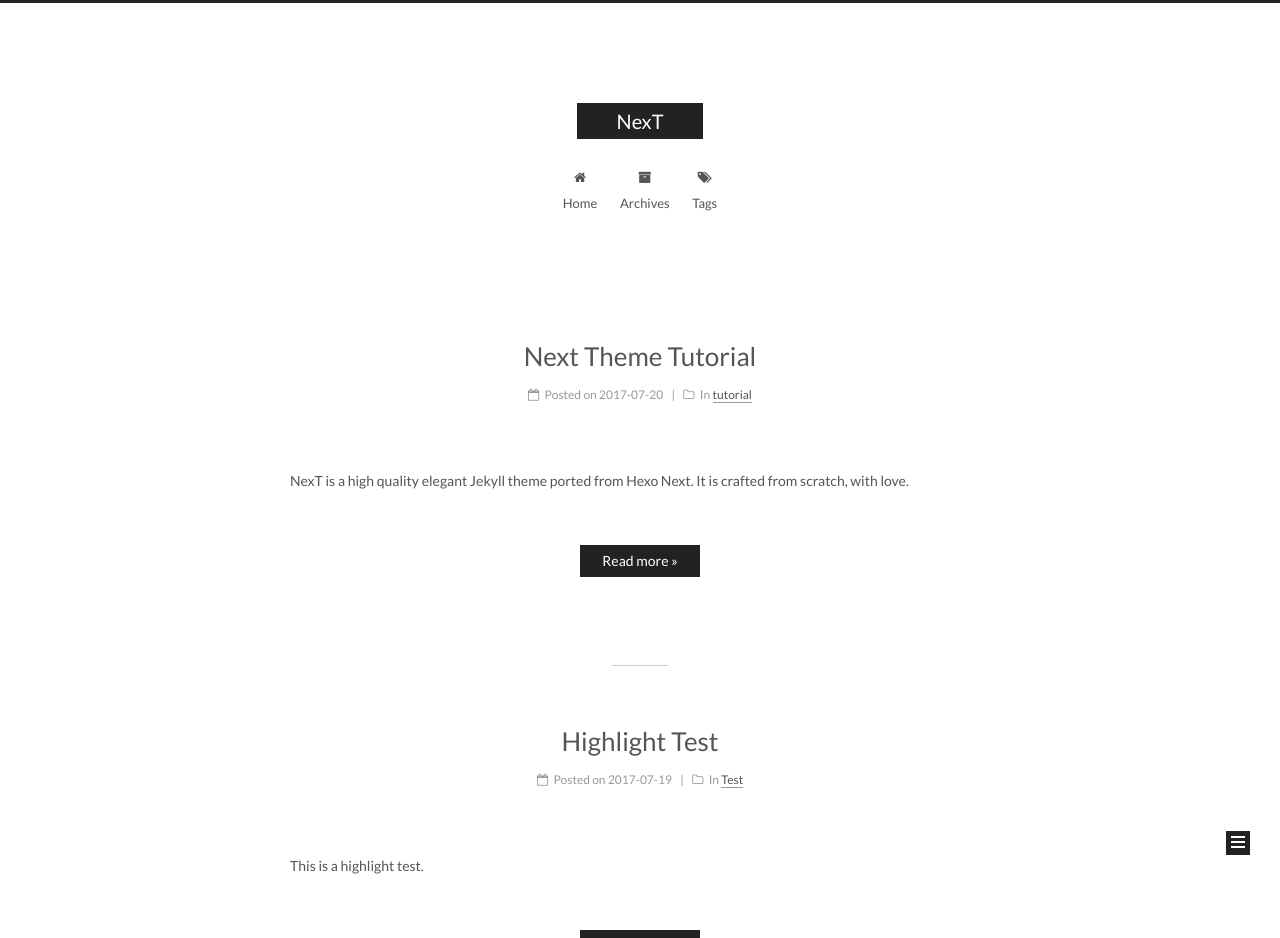
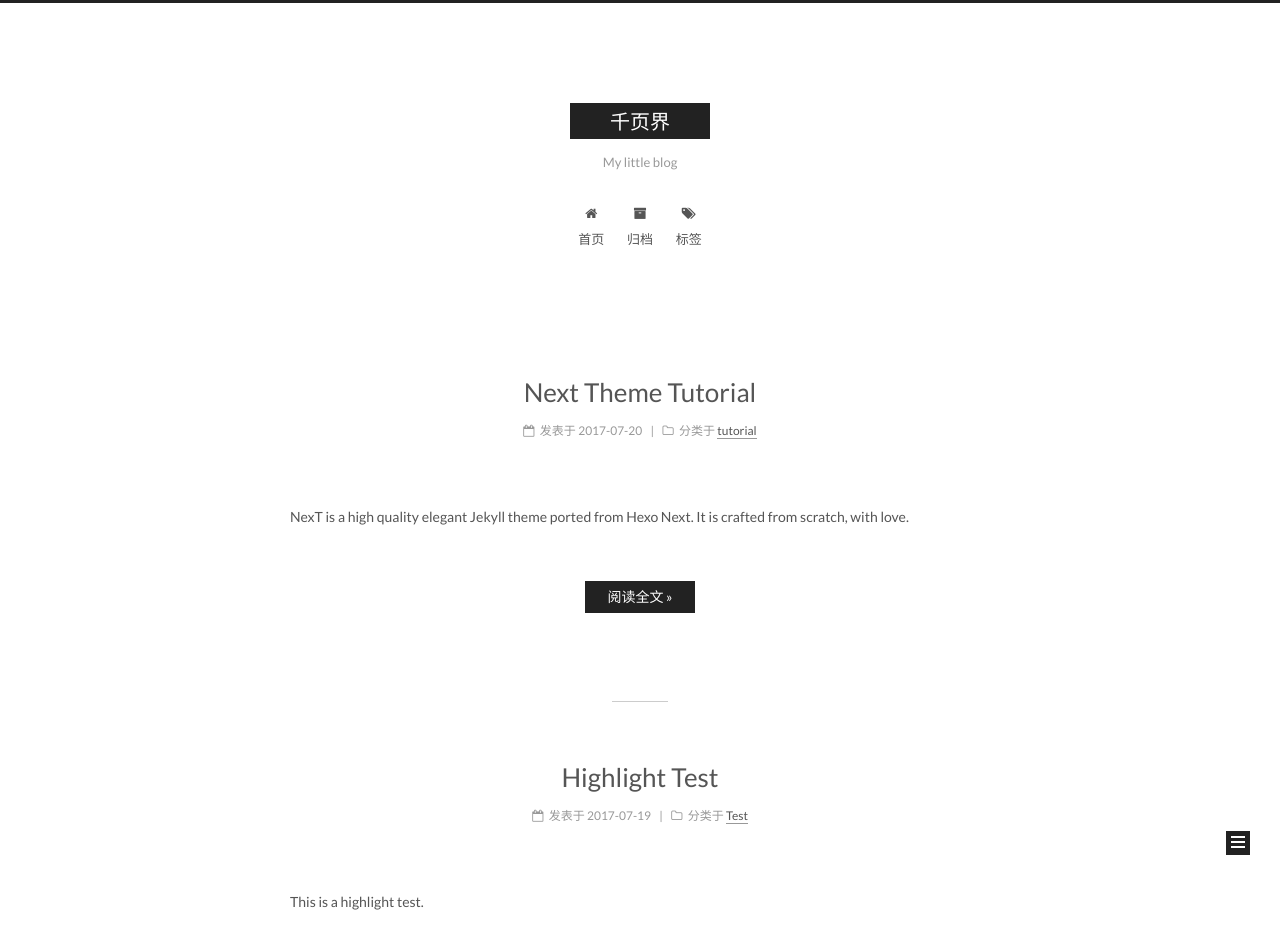
Before and after one commit to june-storm/blog, a Jekyll site: the page built from index.html, in a window 1280 px wide. Shown: the top 938 px of the page. Built offline with Jekyll 4.4.1, drawn with Linux system fonts in a browser that asks for light colours; emoji names are drawn with the system emoji font; the list of posts is cut into pages by our own code; some of the changed text lies outside the part shown.

Commit message:
Update _config.yml

```diff
--- a/_config.yml
+++ b/_config.yml
@@ -4,12 +4,12 @@
 # ---------------------------------------------------------------
 
 # Site
-title: NexT
-subtitle:
-description:
-author: John Doe
+title: 千页界
+subtitle: My little blog
+description: Þúsund blaðsíður af heiminum
+author: Junestorm
 # Support language: de, en, fr-FR, id, ja, ko, pt-BR, pt, ru, zh-Hans, zh-hk, zh-tw
-language: en
+language: zh-Hans
 date_format: '%Y-%m-%d'
 
 # URL
```
